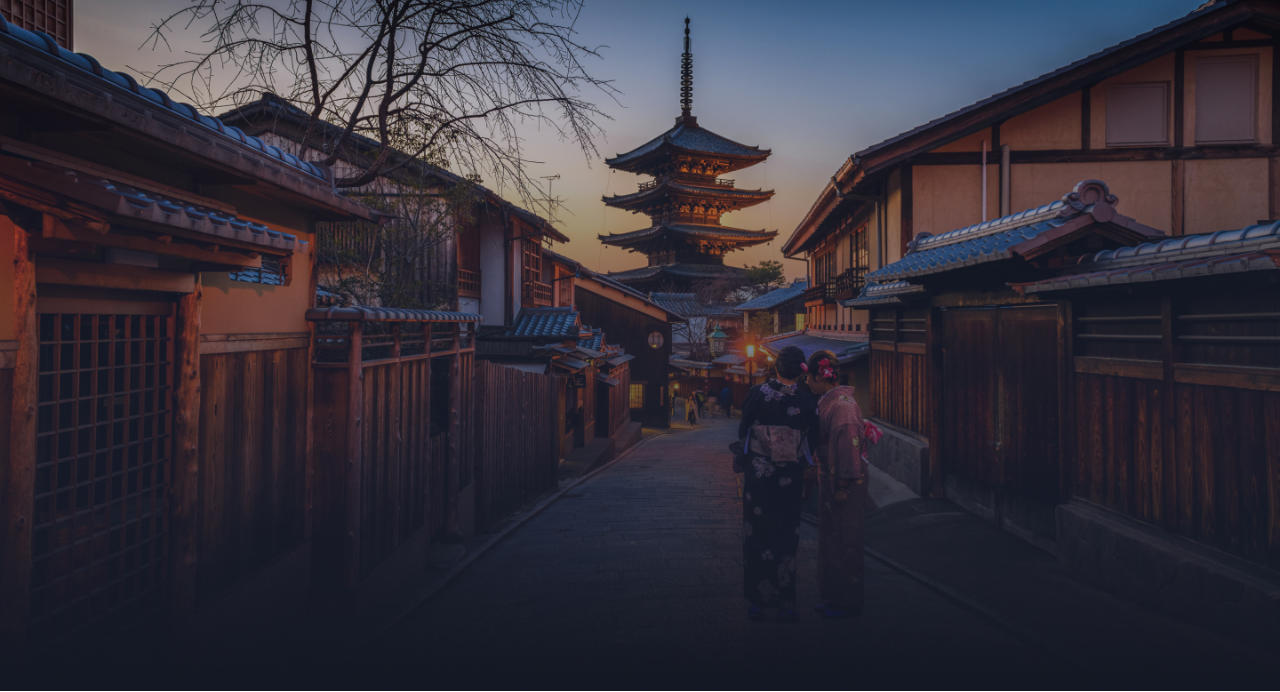
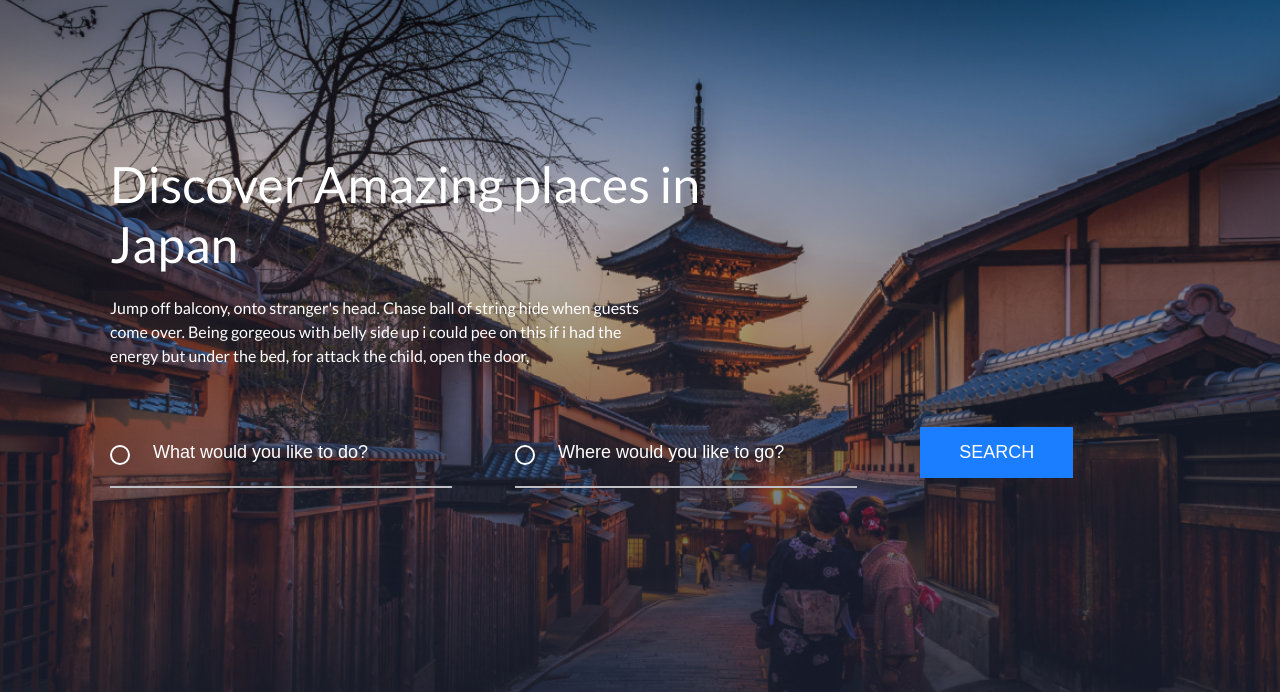
Before and after one commit to DevamitraDeva/figma_study, a plain HTML site: page index.html in a window 1280 px wide. Shown: the part 109-801 px from the top of the page. Drawn offline with Linux system fonts and the light colour scheme.

Commit message:
intro finished

```diff
--- a/css/style.css
+++ b/css/style.css
@@ -96,7 +96,6 @@ body {
 .header_wrapper {
      display: flex;
      flex-wrap: wrap;
-     justify-content: ;
      align-items: flex-end;
      justify-content: space-between;
      padding-top: 56px;
@@ -134,9 +133,73 @@ body {
 /* Intro styles start */
 
 .intro {
-     height: 100vh;
-     background: url(/img/intro-bg.jpg) no-repeat center;
+     min-height: 100vh;
+     background: url(../img/intro-bg.jpg) no-repeat center;
      background-size: cover;
+     padding-top: 263px;
+}
+
+.intro__title {
+     font-weight: 500;
+     font-size: 50px;
+     line-height: 60px;
+     color: #FFFFFF;
+     max-width: 619px;
+     margin-bottom: 22px;
+}
+
+.intro__subtitle {
+     max-width: 546px;
+     color: white;
+     line-height: 24px;
+     font-weight: 400;
+     font-size: 16px;
+     margin-bottom: 59px;
+}
+
+.search-form__into {
+  display: flex;
+  flex-wrap: wrap;
+}
+
+.search-form__field {
+     width: 297px;
+     background: transparent url(../img/svg/Oval.svg) no-repeat left 6px;
+     background-size: 20px;
+     border: 0;
+     border-bottom: 2px solid #BFC0C5;
+     margin-right: 60px;
+     padding-left: 43px;
+     padding-bottom: 22px;
+     color: white;
+     font-weight: 500;
+     font-size: 18px;
+     line-height: 24px;
+}
+
+.search-form__field::placeholder {
+     color: white;
+     font-weight: 500;
+     font-size: 18px;
+     line-height: 24px;
+}
+
+.search-form__submit {
+     padding: 15px 39px;
+     text-transform: uppercase;
+     font-weight: 500;
+     font-size: 18px;
+     color: white;
+     background: #1B7DFF;
+     border: 0;
+
+}
+
+.search-form__submit:hover,
+.search-form__submit:focus,
+.search-form__submit:active {
+     background: #0b53b3;
+     border: 0;
 }
 
 /* Intro styles end */
--- a/index.html
+++ b/index.html
@@ -16,7 +16,6 @@
                         <img src="img/svg/odigo-logo.svg" alt="logo">
                     </a>
                 </div>
-
                 <nav class="header__nav">
                     <ul class="header__list">
                         <li class="header__item">
@@ -44,10 +43,27 @@
             </div>
         </div>
     </header>
-
     <main>
         <section class="intro">
-
+            <div class="wrapper">
+                <h1 class="intro__title">
+                    Discover Amazing places in Japan
+                </h1>
+                <p class="intro__subtitle">
+                    Jump off balcony, onto stranger's head. Chase ball of string hide when guests come over. Being gorgeous with belly side up i could pee on this if i had the energy but under the bed, for attack the child, open the door,
+                </p>
+                <form class="serach-form">
+                    <fieldset class="search-form__wrap">
+                        <p class="search-form__info">
+                            <input name="user-like-to-do" type="text" class="search-form__field" placeholder="What would you like to do?">
+                            <input name="user-like-to-go" type="text" class="search-form__field" placeholder="Where would you like to go?">
+                            <button type="submit" class="search-form__submit">
+                                search
+                            </button>
+                        </p>
+                    </fieldset>
+                </form>
+            </div>
         </section>
     </main>
 </body>
```
Also changed, not shown: img/svg/Oval.svg (added).
